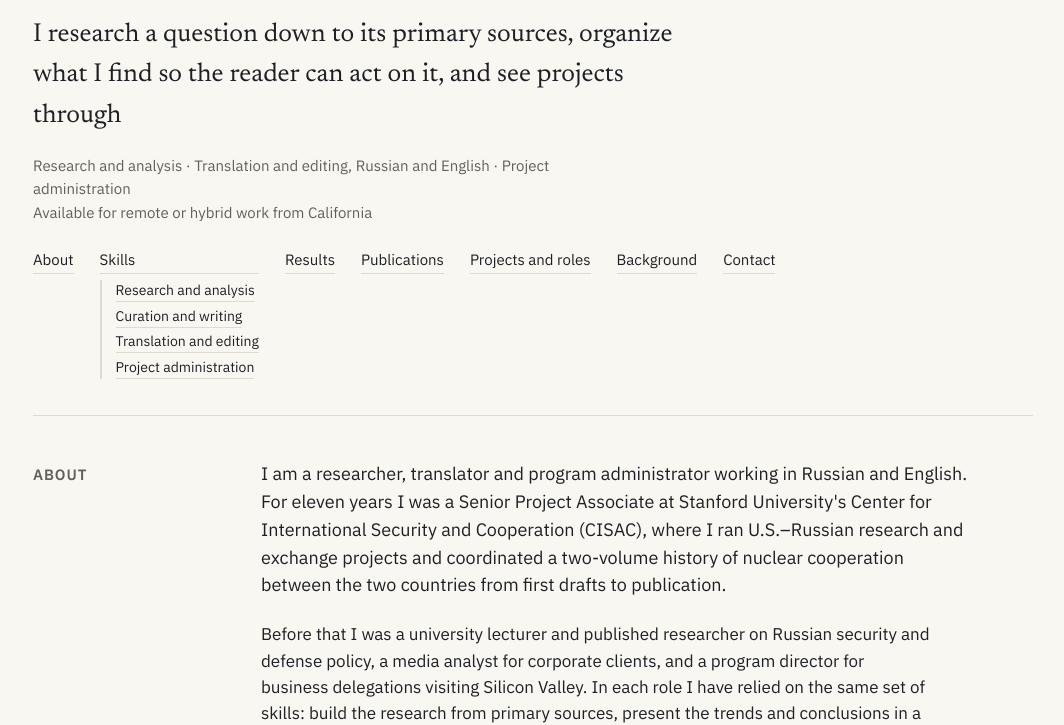
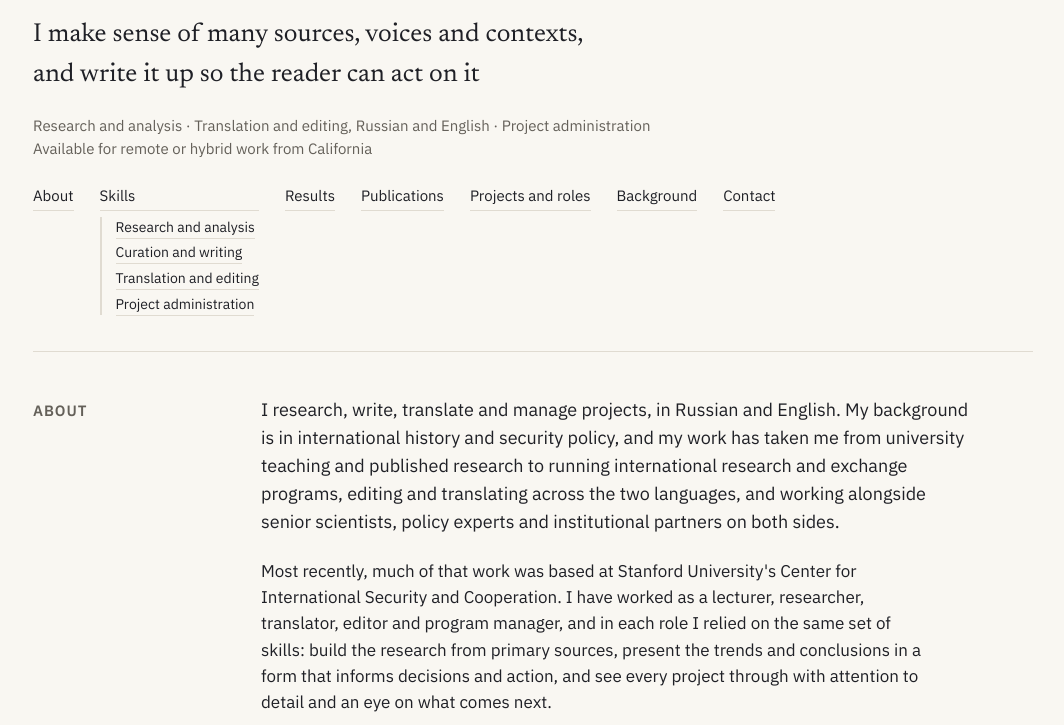
Before and after one commit to alla-kassianova/alla-kassianova.github.io, a plain HTML site: page index.html in a window 1280 px wide. Shown: the part 114-839 px from the top of the page, without its empty margins (107-1171 px from the left). Drawn offline with Linux system fonts and the light colour scheme.

Commit message:
Add files via upload

```diff
--- a/index.html
+++ b/index.html
@@ -73,8 +73,9 @@ ul { margin: 0; padding: 0; list-style: none; }
   gap: 18px;
 }
 .masthead h1 { font-size: clamp(34px, 5vw, 48px); letter-spacing: -0.01em; }
-.masthead .lede { font-family: var(--display); font-size: clamp(20px, 2.6vw, 26px); font-weight: 400; color: var(--ink); max-width: 44ch; }
-.masthead .langs { color: var(--muted); font-size: 15px; }
+.masthead .lede { font-family: var(--display); font-size: clamp(20px, 2.6vw, 26px); font-weight: 400; color: var(--ink); max-width: none; }
+.masthead .langs { color: var(--muted); font-size: 15px; max-width: none; }
+@media (max-width: 720px) { .masthead .lede br { display: none; } }
 nav.toc { font-size: 15px; margin-top: 6px; }
 nav.toc a { color: var(--ink); text-decoration: none; border-bottom: 1px solid var(--line); padding-bottom: 2px; }
 nav.toc a:hover { border-bottom-color: var(--accent); color: var(--accent); }
@@ -230,7 +231,7 @@ footer { padding-top: 28px; color: var(--muted); font-size: 14px; }
 <!-- ===== HEADER: name, headline, subtitle, menu ===== -->
 <header class="masthead" id="top">
   <h1>Alla Kassianova</h1>
-  <p class="lede">I research a question down to its primary sources, organize what I find so the reader can act on it, and see projects through</p>
+  <p class="lede">I make sense of many sources, voices and contexts,<br>and write it up so the reader can act on it</p>
   <p class="langs">Research and analysis · Translation and editing, Russian and English · Project administration<br>Available for remote or hybrid work from California</p>
   <nav class="toc" aria-label="Sections">
     <ul class="toc-list">
@@ -256,8 +257,8 @@ footer { padding-top: 28px; color: var(--muted); font-size: 14px; }
 <section class="block" id="about">
   <h2>About</h2>
   <div class="content">
-    <p class="lead">I am a researcher, translator and program administrator working in Russian and English. For eleven years I was a Senior Project Associate at Stanford University's Center for International Security and Cooperation (CISAC), where I ran U.S.–Russian research and exchange projects and coordinated a two-volume history of nuclear cooperation between the two countries from first drafts to publication.</p>
-    <p>Before that I was a university lecturer and published researcher on Russian security and defense policy, a media analyst for corporate clients, and a program director for business delegations visiting Silicon Valley. In each role I have relied on the same set of skills: build the research from primary sources, present the trends and conclusions in a form that informs decisions and action, and see every project through with attention to detail and an eye on what comes next.</p>
+    <p class="lead">I research, write, translate and manage projects, in Russian and English. My background is in international history and security policy, and my work has taken me from university teaching and published research to running international research and exchange programs, editing and translating across the two languages, and working alongside senior scientists, policy experts and institutional partners on both sides.</p>
+    <p>Most recently, much of that work was based at Stanford University's Center for International Security and Cooperation. I have worked as a lecturer, researcher, translator, editor and program manager, and in each role I relied on the same set of skills: build the research from primary sources, present the trends and conclusions in a form that informs decisions and action, and see every project through with attention to detail and an eye on what comes next.</p>
     <p>I am looking for research, analysis and proposal-support roles; translation and editing work; and program or project administration.</p>
     <p class="backrow"><a href="#" class="back" data-back>← Back</a><a href="#top" class="top">↑ Top</a></p>
   </div>
```
